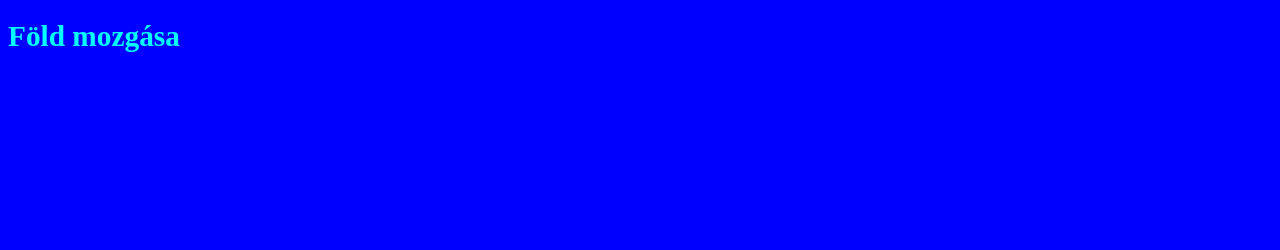
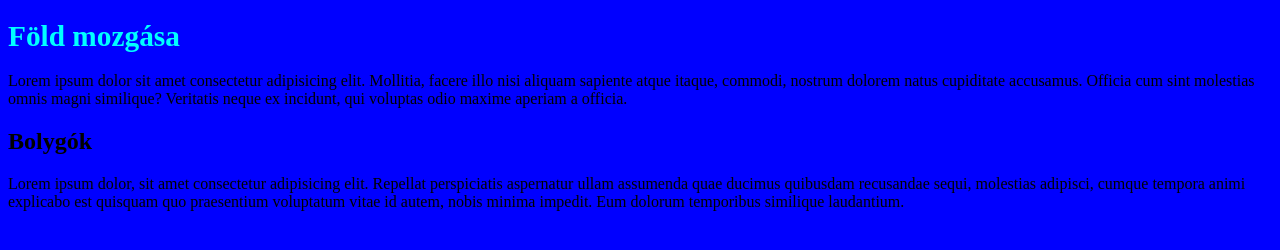
Before and after one commit to Daawe1/tesztek, a plain HTML site: page index.html in a window 1280 px wide. Drawn offline with Linux system fonts and the light colour scheme.

Commit message:
index mod

```diff
--- a/index.html
+++ b/index.html
@@ -11,7 +11,14 @@
 </head>
 <body>
     <h1>Föld mozgása</h1>
-
+    <p class="forma">Lorem ipsum dolor sit amet consectetur adipisicing elit. Mollitia, facere illo nisi aliquam sapiente atque itaque, commodi,
+        nostrum dolorem natus cupiditate accusamus. Officia cum sint molestias omnis magni similique? Veritatis neque ex incidunt,
+        qui voluptas odio maxime aperiam a officia.
+    </p>
+    <h2>Bolygók</h2>
+    <p class="formazas">Lorem ipsum dolor, sit amet consectetur adipisicing elit. Repellat perspiciatis aspernatur ullam assumenda quae ducimus quibusdam recusandae sequi,
+        molestias adipisci, cumque tempora animi explicabo est quisquam quo praesentium voluptatum vitae id autem, nobis minima impedit.
+        Eum dolorum temporibus similique laudantium.</p>
 
 </body>
 </html>
```
